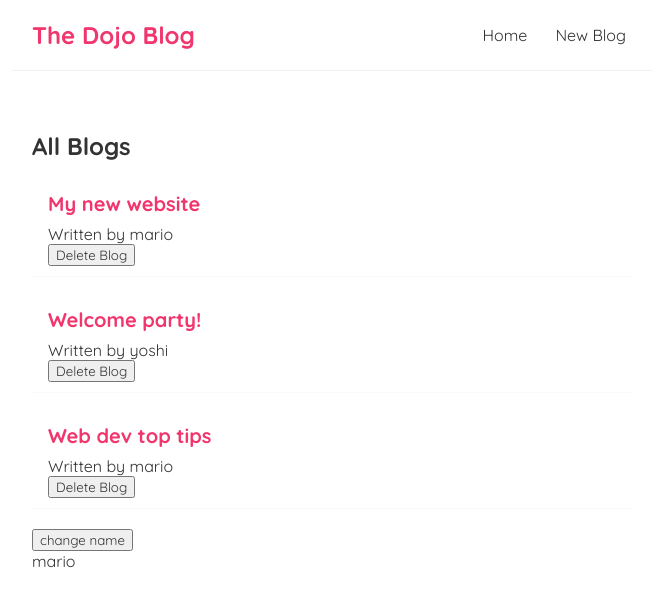
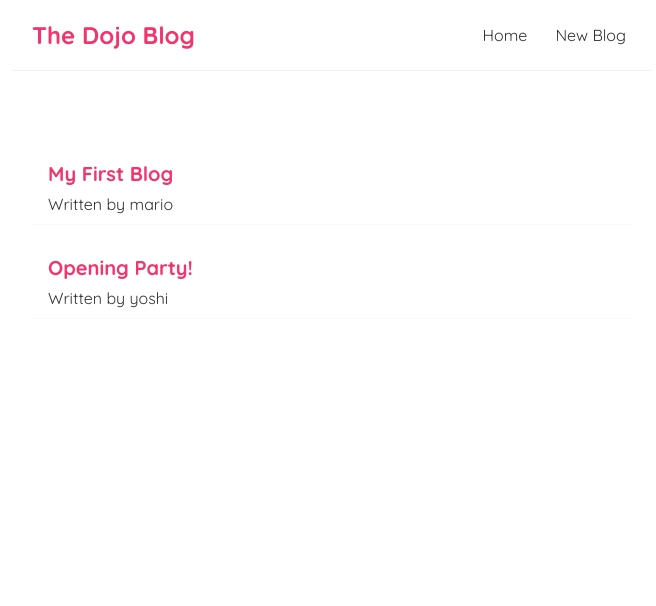
Before and after one commit to liuyuelintop/dijo-blog, a React (Create React App) app: page / in a window 1280 px wide. Shown: the top 606 px of the page, without its empty margins (308-964 px from the left). Built offline with nearby package versions, Linux system fonts and the light colour scheme; data requests are answered from the project's data file.

Commit message:
lesson 18, Conditional Loading Message

```diff
--- a/src/components/BlogList.js
+++ b/src/components/BlogList.js
@@ -1,16 +1,15 @@
-const BlogList = ({blogs, title, handleDelete}) => {
+const BlogList = ({blogs, title}) => {
     // const blogs = props.blogs;
     // const title = props.title;
     // console.log(blogs);
 
     return (
       <div className="blog-list">
-        <h2>{ title }</h2>
+        <h2>{title}</h2>
         {blogs.map(blog => (
           <div className="blog-preview" key={blog.id}>
             <h2>{ blog.title }</h2>
-            <p>Written by { blog.author }</p>
-            <button onClick={() => handleDelete(blog.id)}>Delete Blog</button>
+            <p>Written by {blog.author}</p>
           </div>
         ))}
       </div>
--- a/src/components/Home.js
+++ b/src/components/Home.js
@@ -1,29 +1,28 @@
 import { useEffect, useState } from "react";
 import BlogList from "./BlogList";
 const Home = () => {
-    const [blogs, setBlogs] = useState([
-        { title: 'My new website', body: 'lorem ipsum...', author: 'mario', id: 1 },
-        { title: 'Welcome party!', body: 'lorem ipsum...', author: 'yoshi', id: 2 },
-        { title: 'Web dev top tips', body: 'lorem ipsum...', author: 'mario', id: 3 }
-    ])
-    const [name, setName] = useState("mario")
-    const handleDelete = (id) => {
-        const newBlogs = blogs.filter(blog => blog.id !== id);
-        setBlogs(newBlogs)
-    }
+    const [blogs, setBlogs] = useState(null);
+    const [isPending, setIsPending] = useState(true);
 
-    // rerender trigers hit function
-    useEffect(() =>{
-        console.log('use effect ran')
-        console.log(name)
-    }, [name])
+    useEffect(() => {
+      setTimeout(() => {
+        fetch('http://localhost:8000/blogs')
+        .then(res => {
+          return res.json();
+        })
+        .then(data => {
+          setIsPending(false);
+          setBlogs(data);
+        })
+      }, 1000);
+    }, [])
+
     return (
-        <div className="home">
-            <BlogList blogs={blogs} title = 'All Blogs' handleDelete = {handleDelete}/>
-            <button onClick={() => setName('luigi')}>change name</button>
-            <p>{name}</p>
-        </div>
+      <div className="home">
+        { isPending && <div>Loading...</div> }
+        {blogs && <BlogList blogs={blogs} />}
+      </div>
     );
-}
+  }
 
 export default Home;
```
